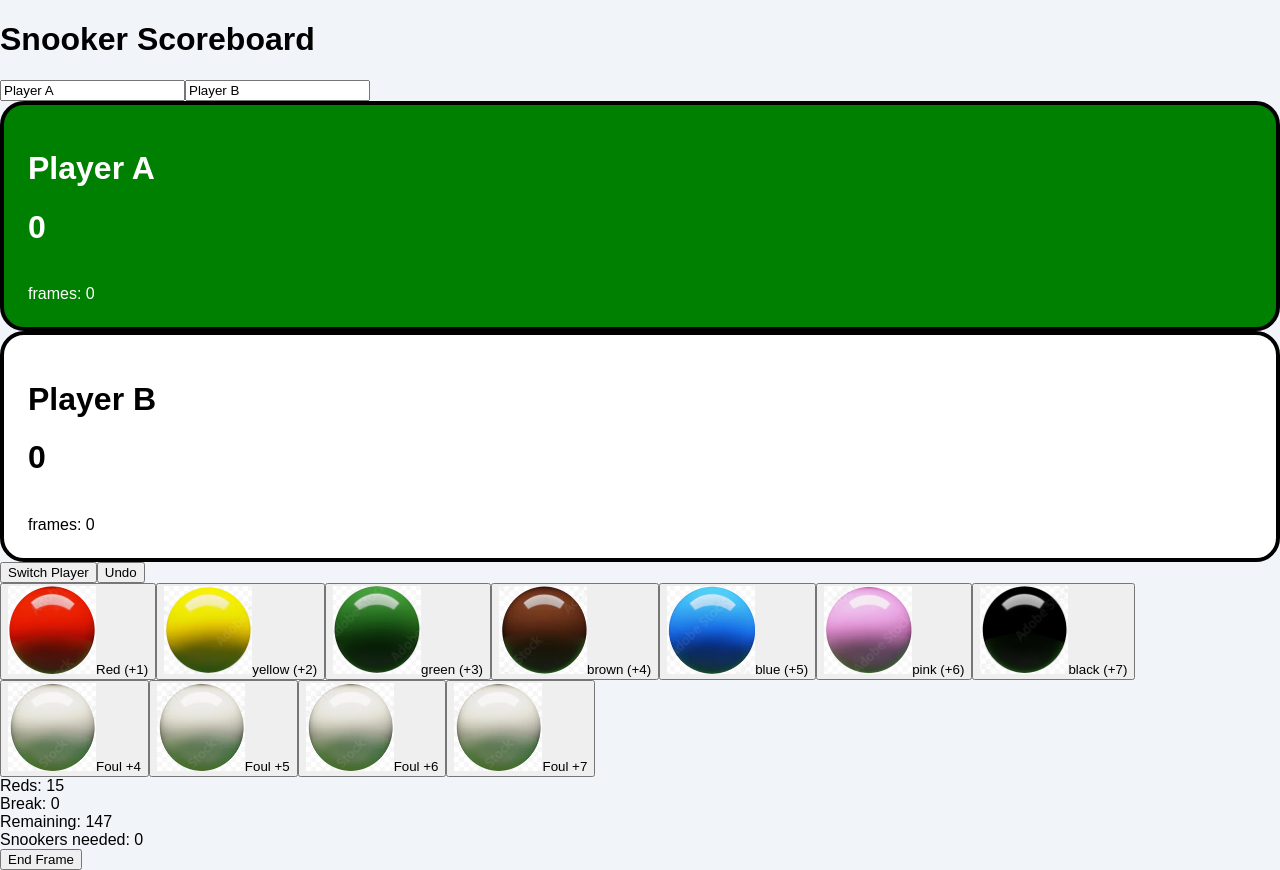
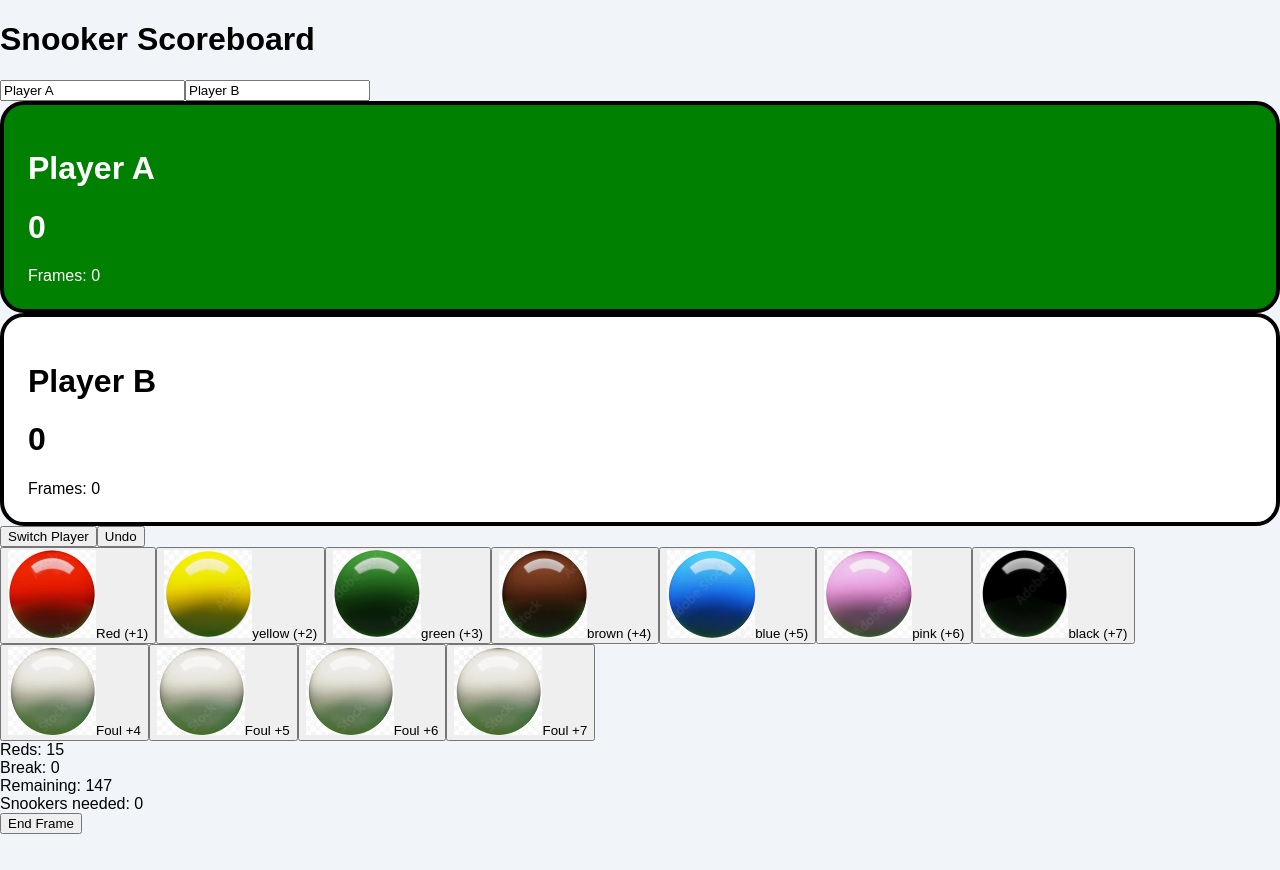
Before and after one commit to phuriponga/SnookerScoreBoard, a Next.js app: page / in a window 1280 px wide. After the commit the page ends 834 px from the top, so only its background shows below. Built offline with nearby package versions, Linux system fonts and the light colour scheme.

Commit message:
Update SnookerScoreboardApp.tsx

```diff
--- a/components/SnookerScoreboardApp.tsx
+++ b/components/SnookerScoreboardApp.tsx
@@ -166,23 +166,22 @@ export default function SnookerScoreboardApp() {
         </Card>
 
         <Card className="rounded-3xl shadow">
-          <CardContent className="rounded-3xl p-6 flex items-center gap-6">
+          <CardContent className="rounded-3xl p-6 flex gap-6">
             {(['A', 'B'] as Player[]).map(p => (
               <div
                 key={p}
                 style={{
+                  flex: 1,
                   backgroundColor: currentPlayer === p ? "green" : "white",
                   color: currentPlayer === p ? "white" : "black",
                   border: "4px solid black",
                   borderRadius: "24px",
-                padding: "24px",
-                justifyContent: "space-between",
-                alignItems: "center"
+                  padding: "24px"
                 }}
               >
                 <h1>{playerNames[p]}</h1>
                 <h1>{scores[p]}</h1>
-                <br />frames: {frames[p]}
+                <div>Frames: {frames[p]}</div>
               </div>
             ))}
           </CardContent>
```
Lines whose indentation alone changed are shown as unchanged.
